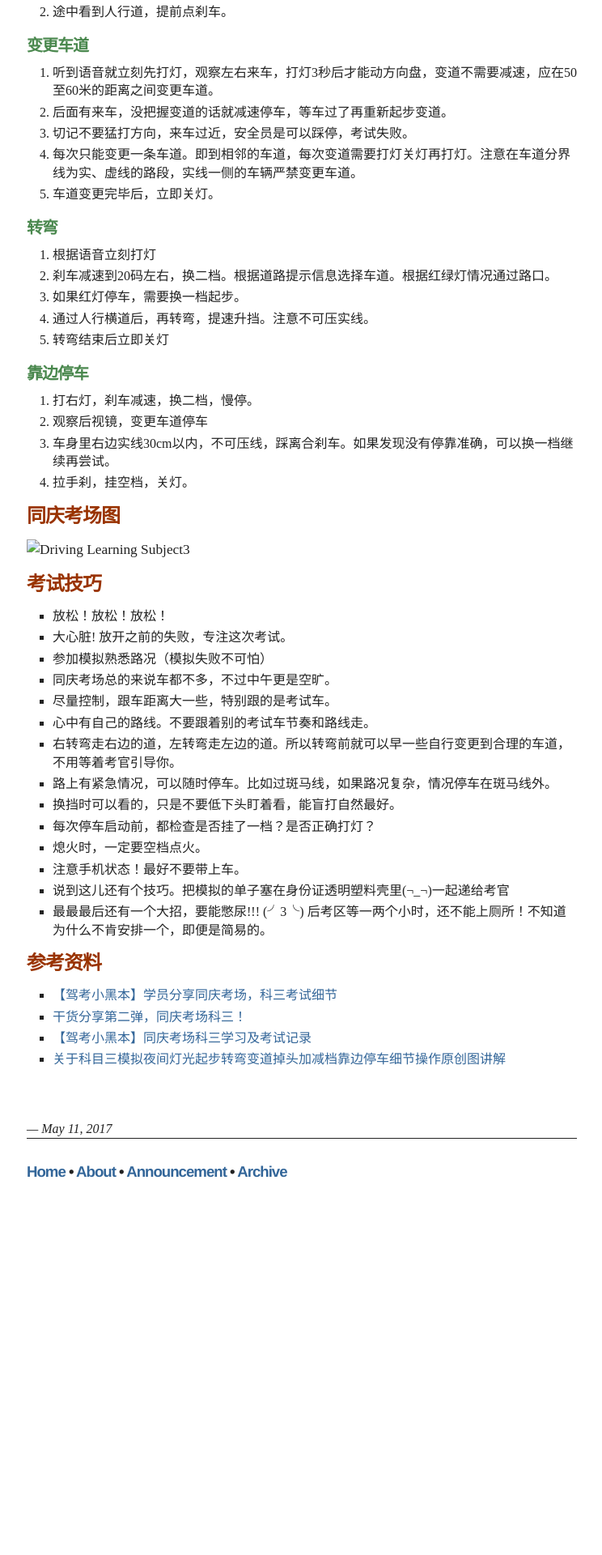
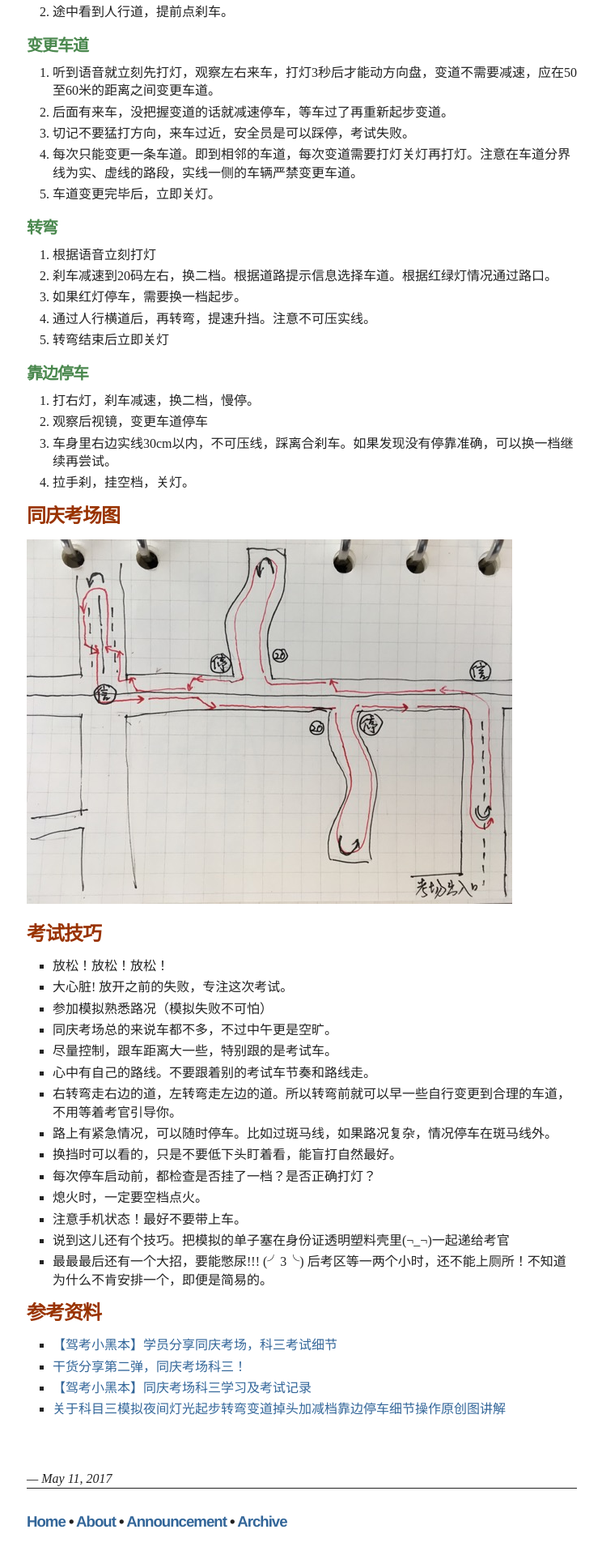
Before and after one commit to villim/villim.github.io, a Jekyll site: the page built from _posts/2017-05-11-driver-license-learning-subject3.md, in a window 1280 px wide. Shown: the part 2083-4003 px from the top of the page at 81% size, without its empty margins (142-886 px from the left). Built offline with Jekyll 4.4.1, drawn with Linux system fonts in a browser that asks for light colours; before the commit the page ends 3571 px from its top, so only the background shows below that.

Commit message:
change pic URI

```diff
--- a/_posts/2017-05-11-driver-license-learning-subject3.md
+++ b/_posts/2017-05-11-driver-license-learning-subject3.md
@@ -86,7 +86,7 @@ layout: post
 
 ## 同庆考场图
 
-![Driving Learning Subject3](http://villim.github.io/img/driving-learning-3.JPG)
+![Driving Learning Subject3](http://villim.github.io/img/2017/driving-learning-3.JPG)
 
 
 ## 考试技巧
```
